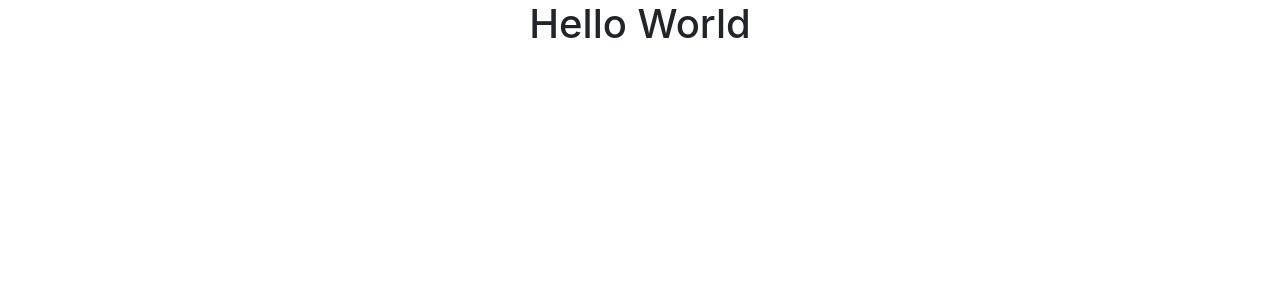
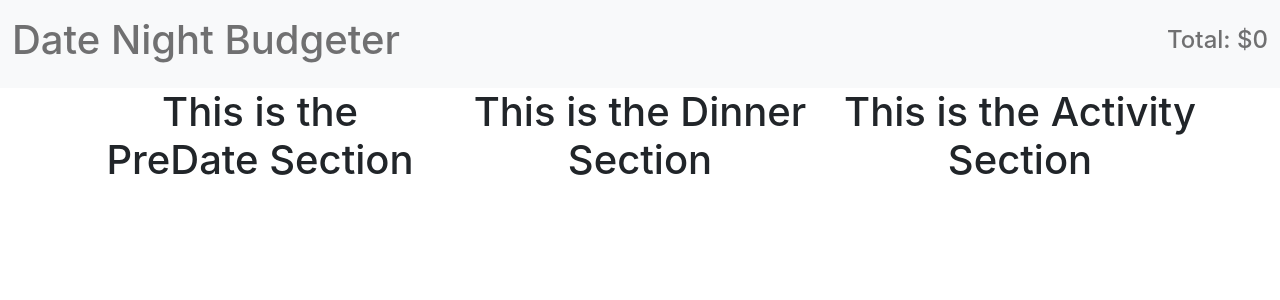
Before and after one commit to jackthelab/date-budget-tracker, a React (Create React App) app: page / in a window 1280 px wide. Shown: the top 300 px of the page. Built offline with nearby package versions, Linux system fonts and the light colour scheme.

Commit message:
Added Basic Containers

```diff
--- a/src/App.js
+++ b/src/App.js
@@ -1,13 +1,17 @@
 import React from 'react'
 import './App.css';
 
-export default class App extends React.Component {
+//Components
+import MainPage from './containers/MainPage'
 
-  render() {
-    return (
-      <div className="App">
-        <h1>Hello World</h1>
-      </div>
-    );
-  }
+function App() {
+
+  return (
+    <div className="App">
+      <MainPage />
+    </div>
+  );
+
 }
+
+export default App
--- /dev/null
+++ b/src/components/NavBar.js
@@ -0,0 +1,17 @@
+import React from 'react'
+
+
+export default class NavBar extends React.Component {
+
+    render() {
+        return (
+            <nav className="navbar navbar-light bg-light">
+                <div className="container-fluid">
+                    <span className="navbar-text"><h1>Date Night Budgeter</h1></span>
+                    <span className="navbar-text"><h4>Total: ${this.props.runningTotal}</h4></span>
+                </div>
+            </nav>
+        )
+    }
+
+}
--- /dev/null
+++ b/src/containers/Activity.js
@@ -0,0 +1,14 @@
+import React from 'react'
+
+
+export default class Activity extends React.Component {
+
+    render() {
+        return (
+            <div className="col-md-4">
+                <h1>This is the Activity Section</h1>
+            </div>
+        )
+    }
+
+}
--- /dev/null
+++ b/src/containers/Dinner.js
@@ -0,0 +1,14 @@
+import React from 'react'
+
+
+export default class Dinner extends React.Component {
+
+    render() {
+        return (
+            <div className="col-md-4">
+                <h1>This is the Dinner Section</h1>
+            </div>
+        )
+    }
+
+}
--- /dev/null
+++ b/src/containers/MainPage.js
@@ -0,0 +1,35 @@
+import React from 'react'
+
+//Components
+import NavBar from '../components/NavBar'
+import PreDate from './PreDate'
+import Dinner from './Dinner'
+import Activity from './Activity'
+
+export default class MainPage extends React.Component {
+
+    constructor() {
+        super()
+
+        this.state = {
+            total: 0
+        }
+
+    }
+
+    render() {
+        return (
+            <div>
+                <NavBar runningTotal={this.state.total} />
+                <div className="container">
+                    <div className="row">
+                        <PreDate />
+                        <Dinner />
+                        <Activity />
+                    </div>
+                </div>
+            </div>
+        )
+    }
+
+}
--- /dev/null
+++ b/src/containers/PreDate.js
@@ -0,0 +1,14 @@
+import React from 'react'
+
+
+export default class PreDate extends React.Component {
+
+    render() {
+        return (
+            <div className="col-md-4">
+                <h1>This is the PreDate Section</h1>
+            </div>
+        )
+    }
+
+}
```
